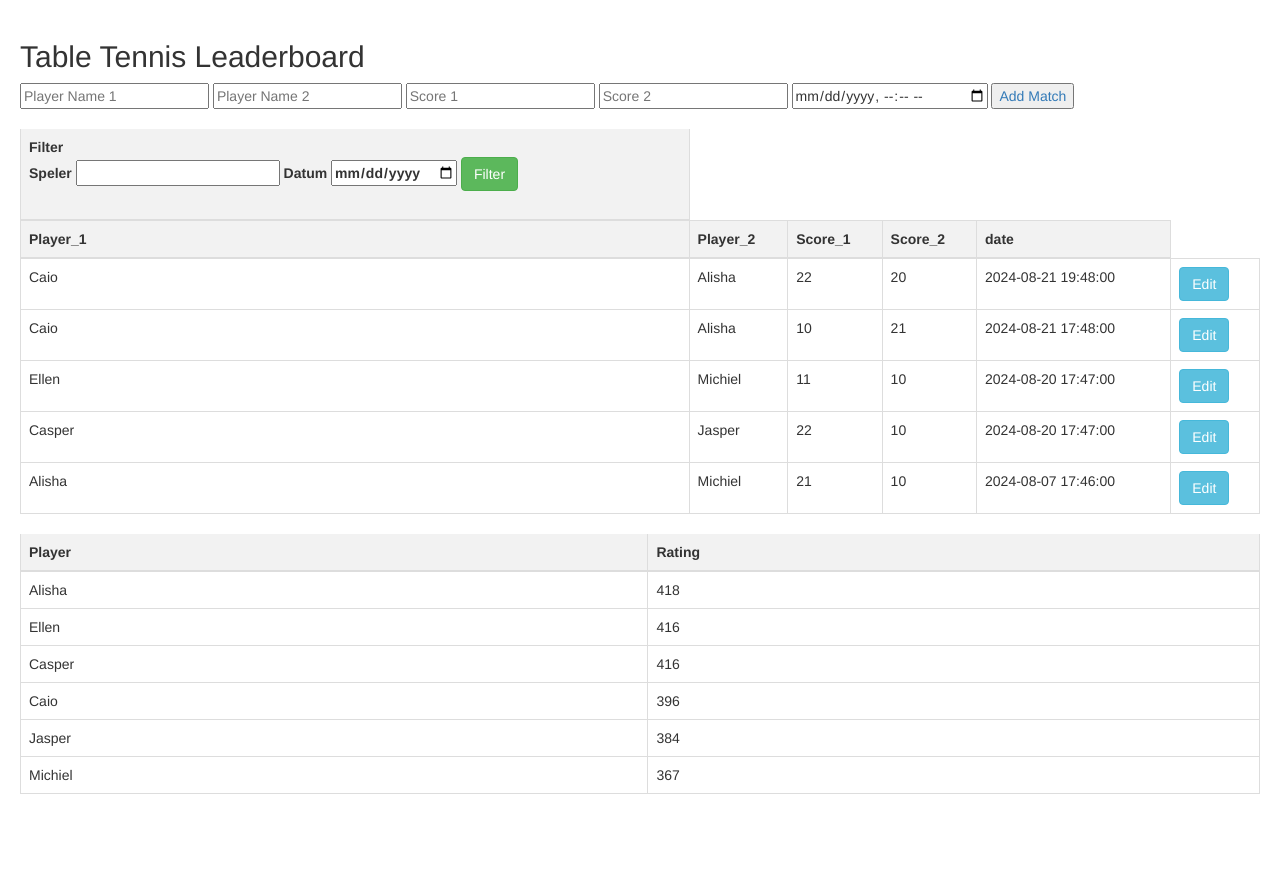
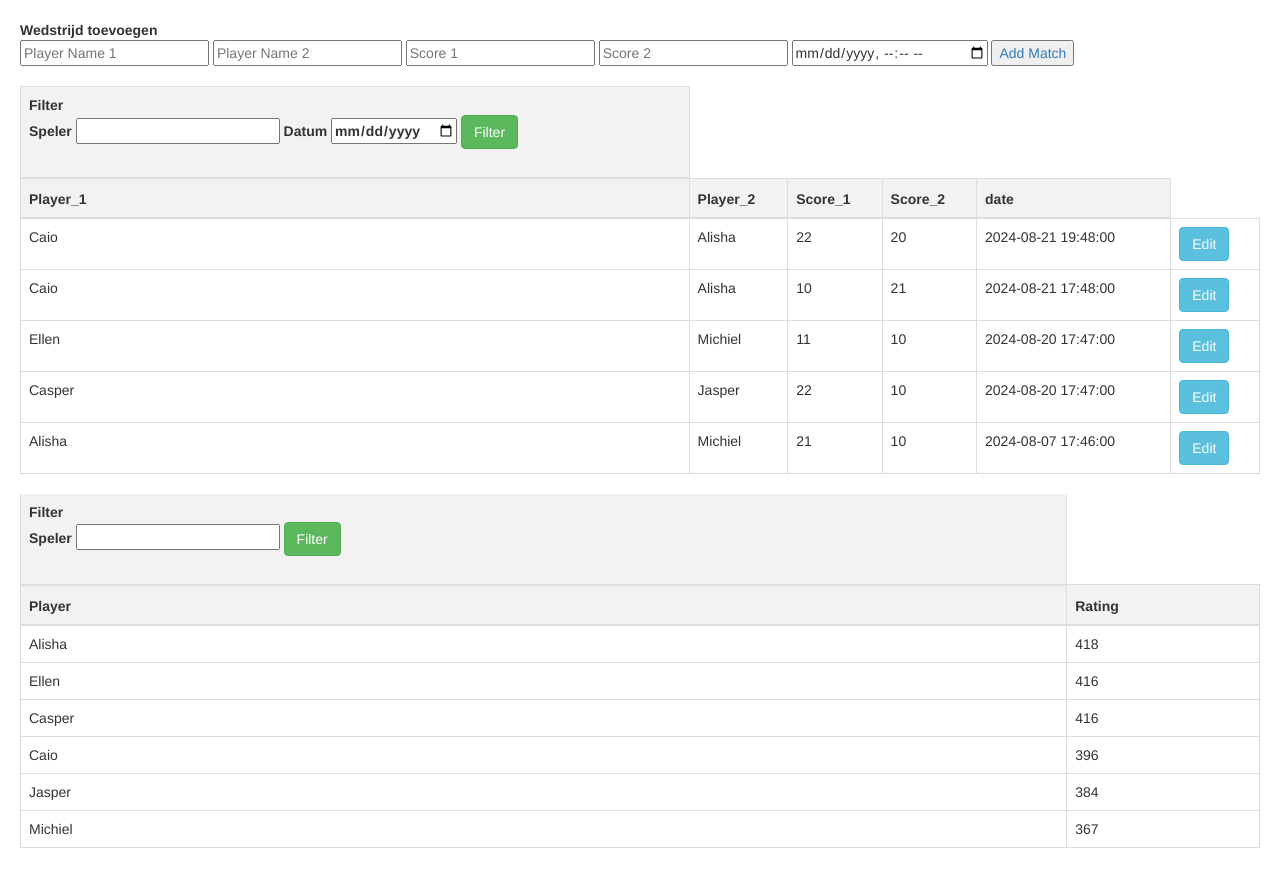
Before and after one commit to cunning-odysseus/Tennis, a Flask app: page / in a window 1280 px wide. Before the commit the page ends 794 px from the top, so only its background shows below. Run offline with Flask 3, Linux system fonts and the light colour scheme; data comes from the database, SQL or seed files in the repository; some libraries are stand-ins or nearby versions.

Commit message:
filter voor ratings toegevoegd

```diff
--- a/leaderboard/app.py
+++ b/leaderboard/app.py
@@ -8,7 +8,8 @@ import module
 import re
 import pandas as pd
 
-# TODO delete knop toevoegen, tabel korter maken dmv pagina's, pagina mooi maken
+# TODO tabel korter maken dmv pagina's, pagina mooi maken
+# TODO spelers statistieken maken -> Aantal wedstrijden gespeeld, aantal gewonnen/verloren, grafiek met rating verloop
 
 # Hier wordt een flask object gemaakt met de naam 'app'
 app = Flask(__name__)
@@ -89,6 +90,7 @@ def index():
     match_history = pd.read_sql_query("SELECT * FROM match_history", conn) # Ophalen van de gegevens die in de database zitten
     conn.close() # Verbinding sluiten
 
+    # Ophalne van de meest recente player ratings
     player_rating = module.most_recent_rating(match_history)
 
     # De volgende if / else zijn er om de filter op de tabel te handelen
@@ -116,6 +118,14 @@ def index():
 
     else:
         match_history_table = MatchHistory.query.order_by(MatchHistory.date.desc()).all()
+
+    # Filter voor de ratings
+    if 'player_rating' in request.args.keys() and bool(request.args['player_rating']):
+        player_name = request.args['player_rating']
+        player_rating = player_rating[player_rating['Player'] == player_name] # In tegenstelling tot de wedstrijdgeschiedenis is deze data in de form van een df
+
+    else:
+        pass
 
     # Deze if handeld de edit knop op de homepagina hierbij wordt op dezelfde wijze als hierboven gekeken naar wat er in de GET request wordt gestuurd
     # maar dan wordt dat hier als bepalende factor voor de pagina layout gebruikt. (of invulvelden worden geladen met save en annuleren knoppen)
--- a/leaderboard/templates/home.html
+++ b/leaderboard/templates/home.html
@@ -1,14 +1,17 @@
 <!DOCTYPE html>
 <html lang="en">
 <head>
+    <!-- Dit zijn de instellingen voor de website -->
     <meta charset="UTF-8">
     <meta name="viewport" content="width=device-width, initial-scale=1.0">
     <link rel="stylesheet" href="{{ url_for('static', filename='styles.css') }}">
     <link rel="stylesheet" href="https://maxcdn.bootstrapcdn.com/bootstrap/3.4.1/css/bootstrap.min.css">
     <title>Table Tennis Leaderboard</title>
 </head>
+
 <body>
-    <h2>Table Tennis Leaderboard</h2>
+    <!-- Dit zijn de invulvelden waar je een wedstrijd kunt toevoegen-->
+    <header> <strong> Wedstrijd toevoegen </strong> </header>
     <form action="{{ url_for('add_match') }}" method="POST">
         <input type="text" name="player_1" placeholder="Player Name 1" required>
         <input type="text" name="player_2" placeholder="Player Name 2" required>
@@ -19,8 +22,44 @@
             <button type="submit">Add Match</button>
         </a>
     </form>
+
+    <!-- Dit is de tabel waarin de wedstrijdgeschiedenis staat met in de header een filter -->
     <table class="table">
         <thead>
+            <style>
+                table.scrolldown {
+                    width: 100%;
+
+                    /* border-collapse: collapse; */
+                    border-spacing: 0;
+                    border: 2px solid black;
+                }
+
+                /* To display the block as level element */
+                table.scrolldown tbody,
+                table.scrolldown thead {
+                    display: block;
+                }
+
+                thead tr th {
+                    height: 40px;
+                    line-height: 40px;
+                }
+
+                table.scrolldown tbody {
+
+                    /* Set the height of table body */
+                    height: 50px;
+
+                    /* Set vertical scroll */
+                    overflow-y: auto;
+
+                    /* Hide the horizontal scroll */
+                    overflow-x: hidden;
+                }
+
+            </style>
+
             <tr>
                 <th>Filter
                     <form action="/" method="GET">
@@ -79,8 +118,18 @@
         </tbody>
      </table>
 
+    <!-- Dit is de tabel waarin de ratings getoond worden-->
      <table class="table">
         <thead>
+            <tr>
+                <th>Filter
+                    <form action="/" method="GET">
+                        Speler <input type="text" name="player_rating">
+                        <button type="submit" class="btn btn-success">Filter</button>
+                    </form>
+                </th>
+            </tr>
+
             <tr>
                 <th>Player</th>
                 <th>Rating</th>
```
